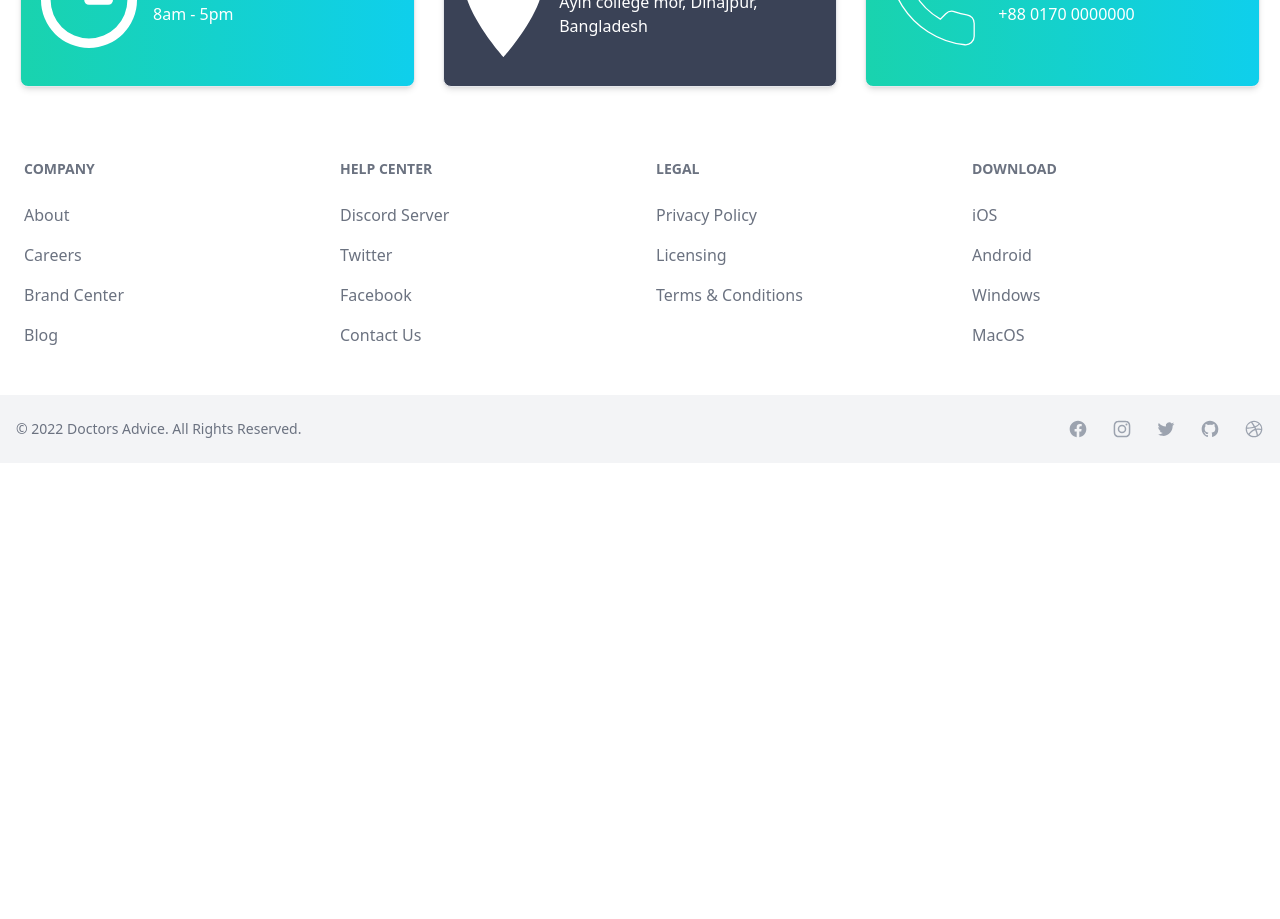
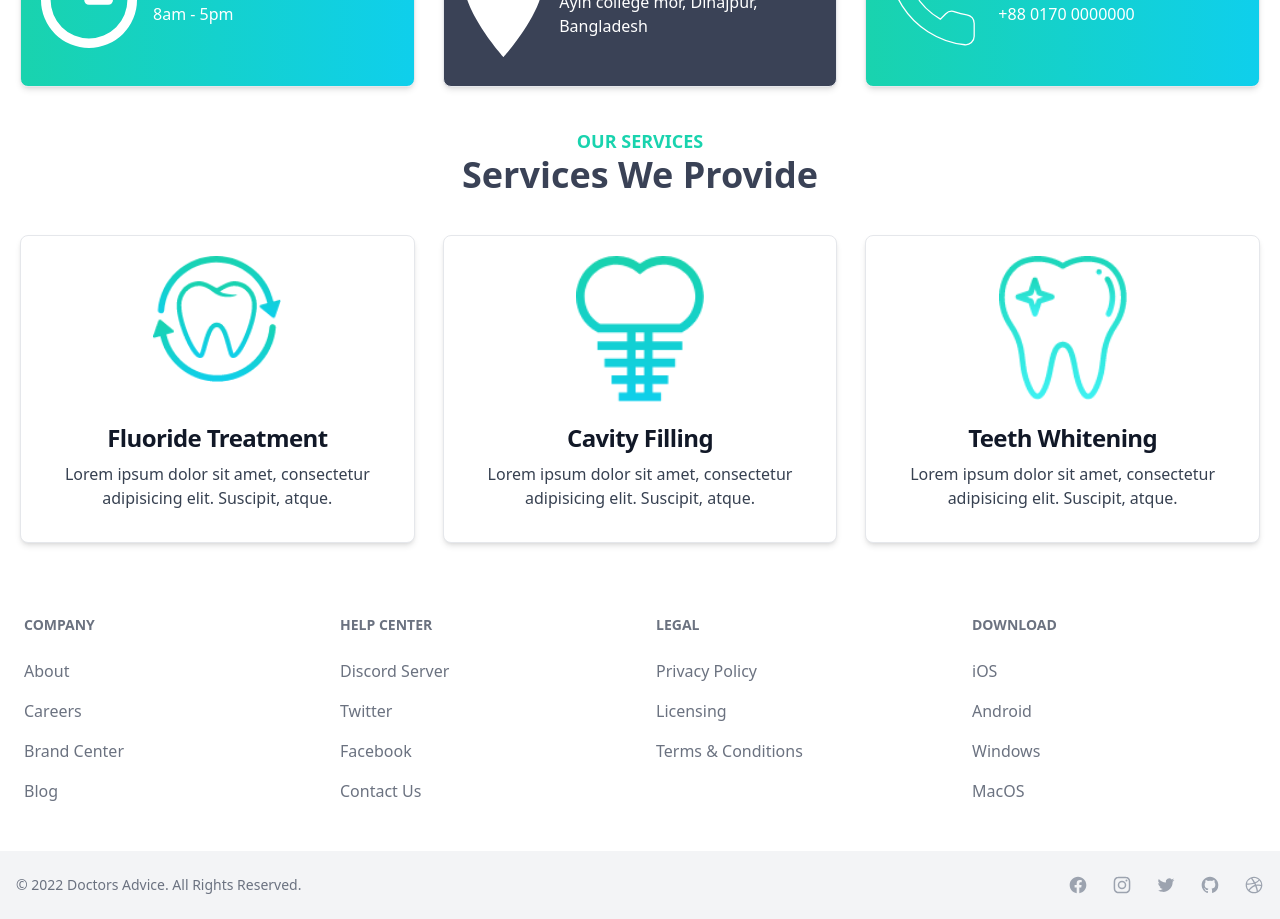
Before and after one commit to Ndhossain/doctors-advice-client, a React (Create React App) app: page / in a window 1280 px wide. Shown: the part 940-1859 px from the top of the page. Before the commit the page ends 1403 px from the top, so only its background shows below. Built offline with nearby package versions, Linux system fonts and the light colour scheme.

Commit message:
service section work done

```diff
--- a/src/components/pages/public/home/Home.jsx
+++ b/src/components/pages/public/home/Home.jsx
@@ -1,12 +1,14 @@
 import React from 'react';
 import BannerSection from './banner-section/BannerSection';
 import InfoSection from './info-section/InfoSection';
+import ServiceSection from './service-section/ServiceSection';
 
 function Home() {
     return (
         <div>
             <BannerSection />
             <InfoSection />
+            <ServiceSection />
         </div>
     );
 }
--- /dev/null
+++ b/src/components/pages/public/home/service-section/HomeServiceContainer.jsx
@@ -0,0 +1,27 @@
+import React from 'react';
+import { Link } from 'react-router-dom';
+
+function HomeServiceContainer({ service }) {
+    const { title, text, img } = service;
+
+    return (
+        <Link
+            to="/"
+            className="bg-white rounded-lg border border-gray-200 shadow-md dark:bg-gray-800 dark:border-gray-700 p-5 flex flex-col items-center justify-between gap-5"
+        >
+            <img className="w-32 rounded-t-lg" src={img} alt={title} />
+            <div>
+                <div>
+                    <h5 className="text-center mb-2 text-2xl font-bold tracking-tight text-gray-900 dark:text-white">
+                        {title}
+                    </h5>
+                </div>
+                <p className="text-center mb-3 font-normal text-gray-700 dark:text-gray-400">
+                    {text}
+                </p>
+            </div>
+        </Link>
+    );
+}
+
+export default HomeServiceContainer;
--- /dev/null
+++ b/src/components/pages/public/home/service-section/ServiceSection.jsx
@@ -0,0 +1,45 @@
+import React from 'react';
+import service2 from '../../../../../assets/images/cavity.png';
+import service1 from '../../../../../assets/images/fluoride.png';
+import service3 from '../../../../../assets/images/whitening.png';
+import HomeServiceContainer from './HomeServiceContainer';
+
+function ServiceSection() {
+    const services = [
+        {
+            id: 1,
+            title: 'Fluoride Treatment',
+            text: 'Lorem ipsum dolor sit amet, consectetur adipisicing elit. Suscipit, atque.',
+            img: service1,
+        },
+        {
+            id: 2,
+            title: 'Cavity Filling',
+            text: 'Lorem ipsum dolor sit amet, consectetur adipisicing elit. Suscipit, atque.',
+            img: service2,
+        },
+        {
+            id: 3,
+            title: 'Teeth Whitening',
+            text: 'Lorem ipsum dolor sit amet, consectetur adipisicing elit. Suscipit, atque.',
+            img: service3,
+        },
+    ];
+    return (
+        <div className="mt-10">
+            <div>
+                <h5 className="text-lg text-center font-bold text-secondary">OUR SERVICES</h5>
+                <h2 className="text-4xl text-center font-bold text-headingCol dark:text-white">
+                    Services We Provide
+                </h2>
+            </div>
+            <div className="grid grid-cols-1 lg:grid-cols-3 gap-7 mt-10">
+                {services.map((service) => (
+                    <HomeServiceContainer key={service.id} service={service} />
+                ))}
+            </div>
+        </div>
+    );
+}
+
+export default ServiceSection;
```
